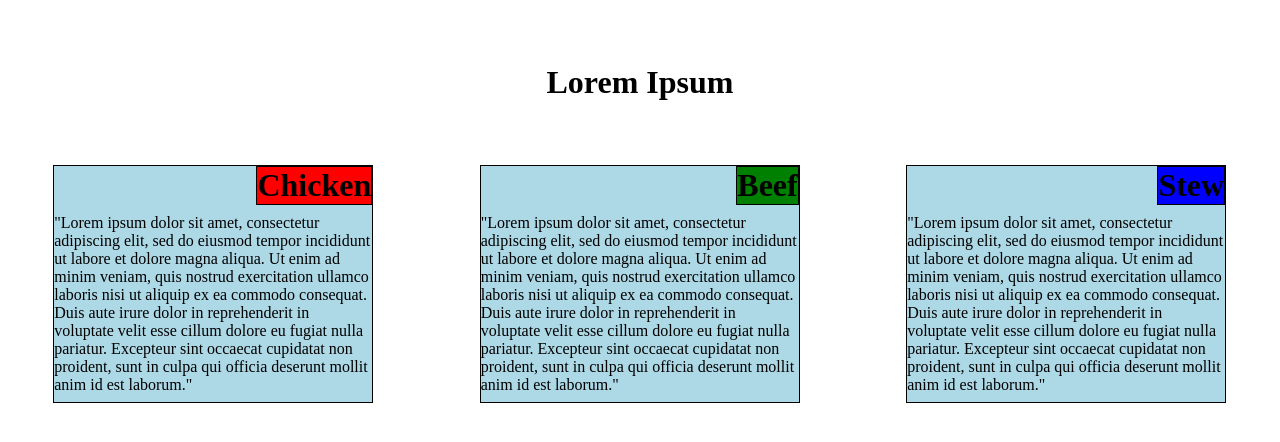
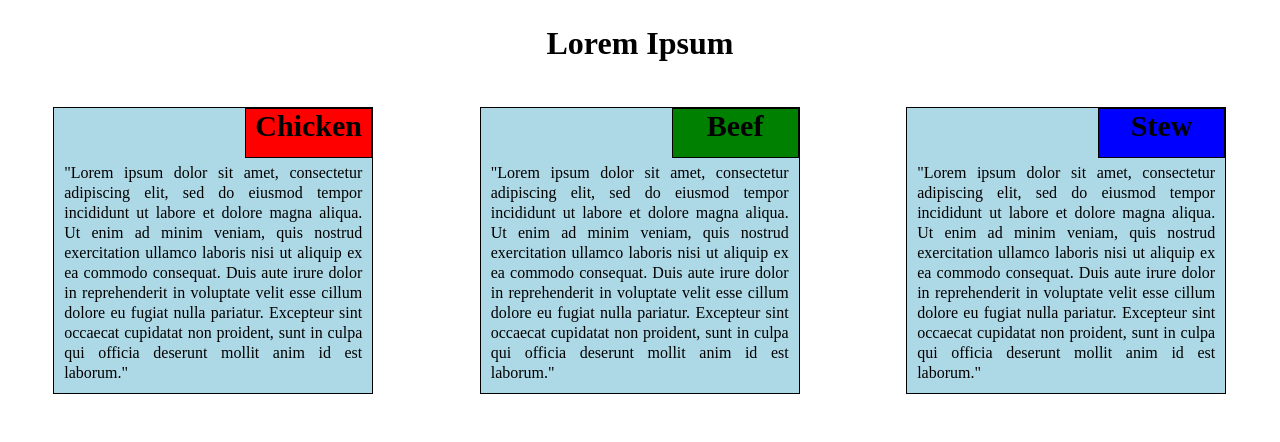
Before and after one commit to wenchnoob/coursera-module2, a plain HTML site: page index.html in a window 1280 px wide. Drawn offline with Linux system fonts and the light colour scheme.

Commit message:
modified site to be more appealing and functional

```diff
--- a/css/style.css
+++ b/css/style.css
@@ -6,82 +6,95 @@
 }
 
 h1 {
+  padding: 25px;
   text-align: center;
 }
 
 p {
-  margin-top: 15%;
-  position: relative;
+  padding: 10px;
+  padding-top: 55px;
+  text-align: justify;
+  line-height: 20px;
 }
+
 /* Simple Responsive Framework. */
 .row {
   width: 100%;
 }
-
 
 .sectionTitle {
   border: 1px solid black;
   position: absolute;
   top: 0px;
   right: 0px;
+
+  width: 40%;
+  height: 50px;
+  font-size: 30px;
+  font-weight: 900;
+  text-align: center;
+}
+
+.section{
+    position: relative;
+    float: left;
+    border: 1px solid black;
+    background-color: rgb(173, 216, 230);
+    overflow: auto;
+    margin-top: 10px;
+    margin-bottom: 10px;
+  }
+
+.chicken{
+  background-color:red;
+}
+
+.beef{
+  background-color:green;
+}
+
+.stew{
+  background-color:blue;
 }
 
 /********** Large devices only **********/
 @media (min-width: 992px) {
-  *{
-    margin-bottom: 2.5%;
-    margin-top: 2.5%;
-  }
   .col-lg-3 {
+    height: 200;
     width: 25%;
+
     margin-left: 4.16%;
     margin-right: 4.16%;
 
-    position: relative;
-    float: left;
-    border: 1px solid black;
-    background-color: rgb(173, 216, 230);
-
-  }
-
-  h1{
-    margin-bottom: 0px;
-    margin-top: 0px;
+    margin-top: 20px;
+    margin-bottom: 20px;
   }
 }
 
 /********** Medium devices only **********/
 @media (min-width: 768px) and (max-width: 991px) {
-  *{
-    margin-bottom: 2.5%;
-    margin-top: 2.5%;
-  }
-  .col-md-4, .col-md-9 {
-    position: relative;
-    float: left;
-    border: 1px solid black;
-    background-color: rgb(173, 216, 230);
-  }
 
   .col-md-4 {
-    width: 33.33%;
+    height: 200;
+    width: 33.5%;
+
     margin-left: 8%;
     margin-right: 8%;
   }
 
   .col-md-9 {
-    width: 74.99%;
+    height: 100;
+    width: 75%;
+
     margin-left: 12.5%;
     margin-right: 12.5%;
+
+    margin-top: 15px;
+    margin-bottom: 15px;
   }
 }
 
+/*** Small Devices ***/
 @media (max-width: 767px) {
-  .section{
-    position: relative;
-    float: left;
-    border: 1px solid black;
-    background-color: rgb(173, 216, 230);
-    margin-bottom: 5%;
-  }
+
 }
--- a/index.html
+++ b/index.html
@@ -18,19 +18,19 @@
 	<div class="row">
 
 		<div class="col-lg-3 col-md-4 section" >
-			<h1 class="sectionTitle" style="background-color:red">Chicken</h1>
+			<div class="sectionTitle chicken">Chicken</div>
 
 			<p>"Lorem ipsum dolor sit amet, consectetur adipiscing elit, sed do eiusmod tempor incididunt ut labore et dolore magna aliqua. Ut enim ad minim veniam, quis nostrud exercitation ullamco laboris nisi ut aliquip ex ea commodo consequat. Duis aute irure dolor in reprehenderit in voluptate velit esse cillum dolore eu fugiat nulla pariatur. Excepteur sint occaecat cupidatat non proident, sunt in culpa qui officia deserunt mollit anim id est laborum."</p>
 		</div>
 
 		<div class="col-lg-3 col-md-4 section">
-			<h1 class="sectionTitle" style="background-color:green">Beef</h1>
+			<div class="sectionTitle beef">Beef</div>
 
 			<p>"Lorem ipsum dolor sit amet, consectetur adipiscing elit, sed do eiusmod tempor incididunt ut labore et dolore magna aliqua. Ut enim ad minim veniam, quis nostrud exercitation ullamco laboris nisi ut aliquip ex ea commodo consequat. Duis aute irure dolor in reprehenderit in voluptate velit esse cillum dolore eu fugiat nulla pariatur. Excepteur sint occaecat cupidatat non proident, sunt in culpa qui officia deserunt mollit anim id est laborum."</p>
 		</div>
 
 		<div class="col-lg-3 col-md-9 section">
-			<h1 class="sectionTitle" style="background-color:blue">Stew</h1>
+			<div class="sectionTitle stew">Stew</div>
 
 			<p>"Lorem ipsum dolor sit amet, consectetur adipiscing elit, sed do eiusmod tempor incididunt ut labore et dolore magna aliqua. Ut enim ad minim veniam, quis nostrud exercitation ullamco laboris nisi ut aliquip ex ea commodo consequat. Duis aute irure dolor in reprehenderit in voluptate velit esse cillum dolore eu fugiat nulla pariatur. Excepteur sint occaecat cupidatat non proident, sunt in culpa qui officia deserunt mollit anim id est laborum."</p>
 		</div>
```
